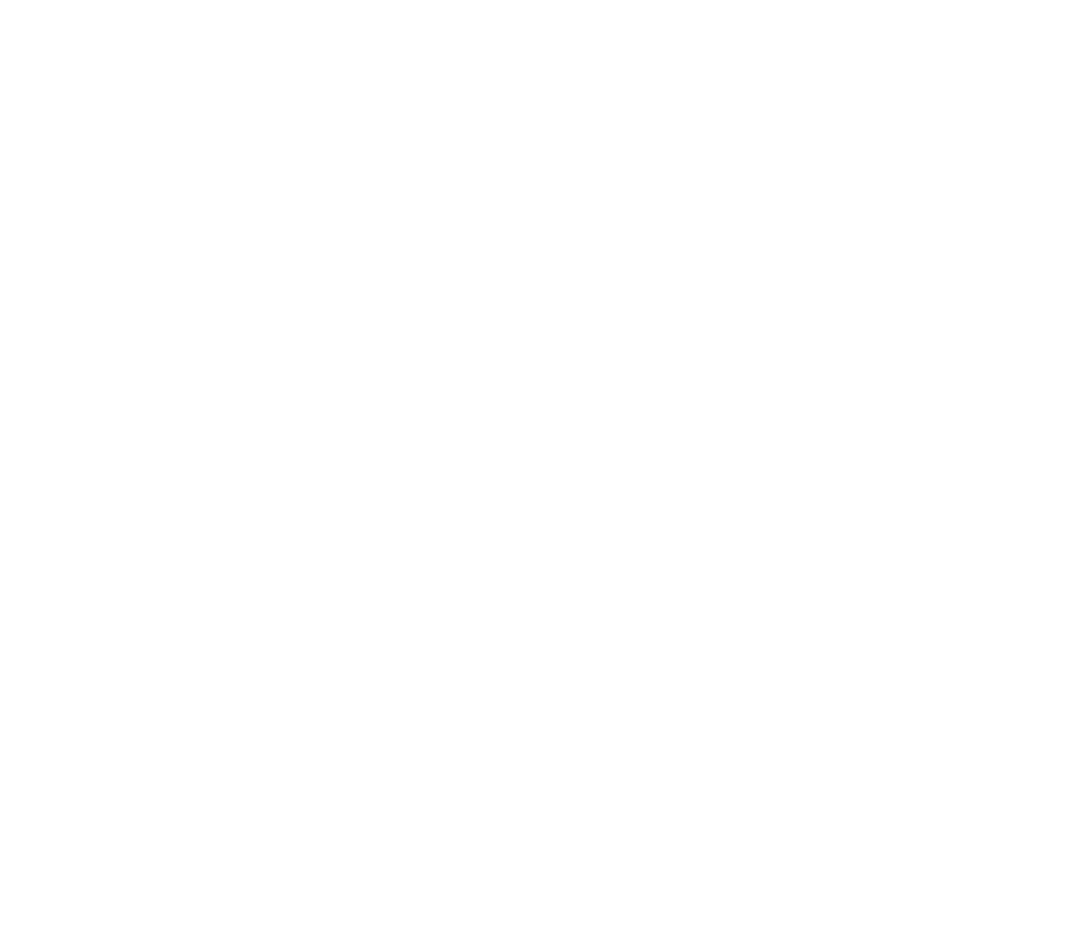
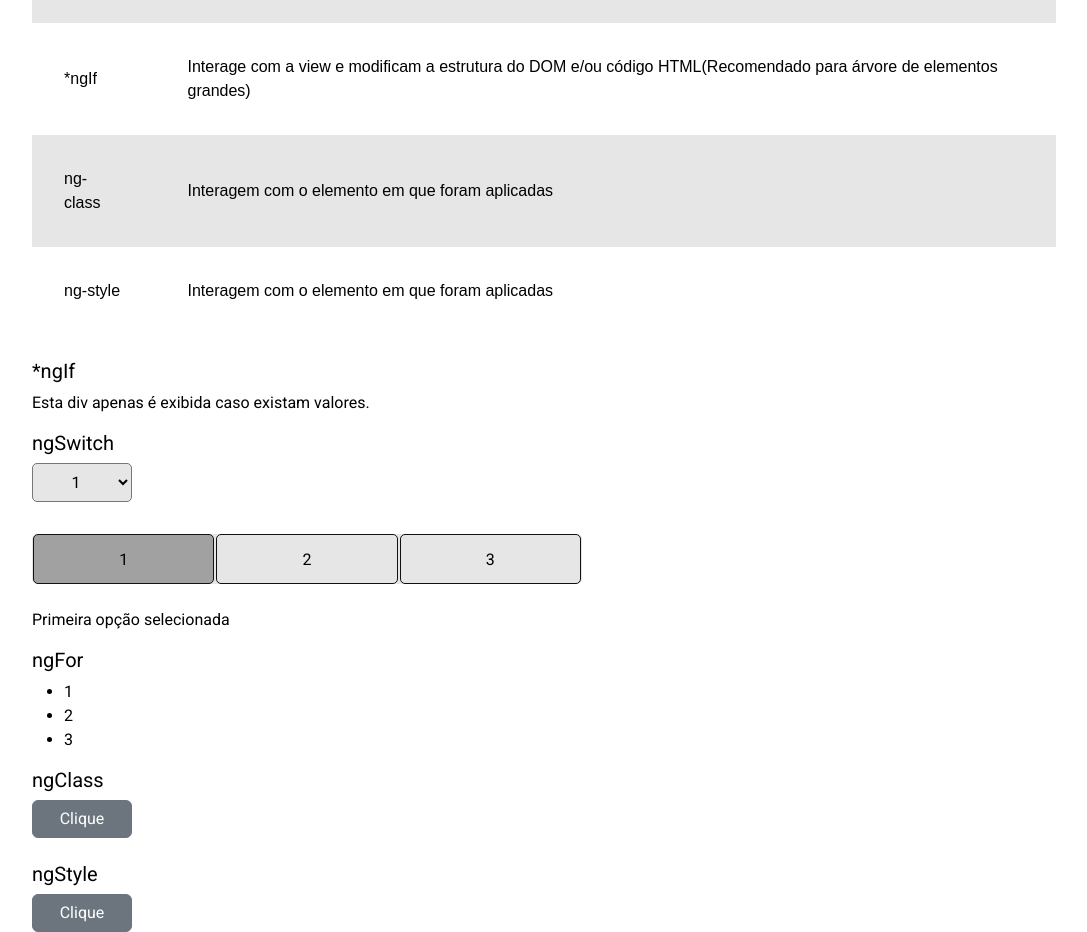
Before and after one commit to LFerreira0/workspace, an Angular app: page /diretivas in a window 1280 px wide. Before the commit this address led to /. Shown: the part 320-1252 px from the top of the page, without its empty margins (96-1183 px from the left). Before the commit the page ends 800 px from the top, so only its background shows below. Built offline with nearby package versions, Linux system fonts and the light colour scheme.

Commit message:
diretivas

```diff
--- a/src/app/app-routing.module.ts
+++ b/src/app/app-routing.module.ts
@@ -6,6 +6,8 @@
 import { ClassBindingComponent } from "./threads/class-binding/class-binding.component";
 import { ClassInputComponent } from "./threads/class-input/class-input.component";
 import { ClassLifeCycleComponent } from "./threads/class-life-cycle/class-life-cycle.component";
+import { ClassCliComponent } from "./threads/class-cli/class-cli.component";
+import { ClassDiretivasComponent } from "./threads/class-diretivas/class-diretivas.component";
 
 const APP_ROUTES: Routes = [
     {   path: '', component: SandBoxComponent   },
@@ -14,6 +16,8 @@
     {   path: 'binding', component: ClassBindingComponent},
     {   path: 'input', component: ClassInputComponent},
     {   path: 'life-cycle', component: ClassLifeCycleComponent},
+    {   path: 'cli', component: ClassCliComponent},
+    {   path: 'diretivas', component: ClassDiretivasComponent},
 
 ]
 
--- a/src/app/header/header.component.html
+++ b/src/app/header/header.component.html
@@ -1,3 +1,4 @@
+
 <header>
     <div class="container-header">
         <div class="brand">
@@ -20,6 +21,10 @@
                                 <a routerLink="/template" (click)="exibirMenu = false"><li>Templates</li></a>
                                 <a routerLink="/binding" (click)="exibirMenu = false"><li>Biding</li></a>
                                 <a routerLink="/life-cycle" (click)="exibirMenu = false"><li>Ciclo de vida</li></a>
+                                <a routerLink="/cli" (click)="exibirMenu = false"><li>Angular CLI</li></a>
+                            </ul>
+                            <ul>
+                                <a routerLink="/diretivas" (click)="exibirMenu = false"><li>Diretivas</li></a>
                             </ul>
                         </div>
                     </div>
--- a/src/app/header/header.component.scss
+++ b/src/app/header/header.component.scss
@@ -80,6 +80,7 @@
     font-size: 16px;
     background-color: var(--background-color);
     z-index: 300;
+    border-bottom: 1px solid #0000001e;
 
 
     .secondary-menu-content{
@@ -89,10 +90,12 @@
         align-items: center;
         height: 100%;
         .topics{
+            display: flex;
             ul{
                 display: block;
                 li{
                     padding: .7em;
+                    border-bottom: var(--border);
                 }
             }
         }
--- /dev/null
+++ b/src/app/threads/class-cli/class-cli.component.html
@@ -0,0 +1,43 @@
+<div class="container-cli">
+    <h1>Angular CLI</h1>
+
+    <table>
+        <tr>
+          <th>Comando</th>
+          <th>Função</th>
+        </tr>
+        <tr>
+          <td>ng new nome</td>
+          <td>Cria um novo projeto Angular</td>
+        </tr>
+        <tr>
+            <td>ng generate component</td>
+            <td>Criar um novo componente Angular</td>
+        </tr>
+        <tr>
+            <td>ng new projeto --style=(sass/less/stylus )</td>
+            <td>Cria um projeto, setando um pré-processador default/td>
+        </tr>
+        <tr>
+            <td>ng set defaults.styleExt scss/td>
+            <td>Seta um pré-processador em um projeto já criado/td>
+        </tr>
+        <tr>
+            <td>ng lint</td>
+            <td>Faz uma varredura para checar se seu código possui algum erro em potencial ou se segue os padrões e convenções da linguagem em uso</td>
+        </tr>
+        <tr>
+            <td>ng test</td>
+            <td>Executa os testes criados nos arquivos spec</td>
+        </tr>
+        <tr>
+            <td>ng e2e</td>
+            <td>Executa testes end to end</td>
+        </tr>
+        <tr>
+            <td>ng build</td>
+            <td>Compila o projeto e realiza as tarefás que ô tornam apto a rodar em um servidor.</td>
+        </tr>
+    </table>
+
+</div>
--- /dev/null
+++ b/src/app/threads/class-cli/class-cli.component.scss
@@ -0,0 +1,23 @@
+.container-cli{
+    width: 80%;
+    margin: 0 auto;
+    display: flex;
+    flex-direction: column;
+    flex-grow: 1;
+    font-family: 'Roboto', sans-serif;
+
+    table {
+        font-family: arial, sans-serif;
+        border-collapse: collapse;
+        width: 100%;
+    }
+
+    td, th {
+        text-align: left;
+        padding: 2em;
+      }
+
+    tr:nth-child(even) {
+        background-color: var(--background-color-hover);
+      }
+}
--- /dev/null
+++ b/src/app/threads/class-cli/class-cli.component.ts
@@ -0,0 +1,15 @@
+import { Component, OnInit } from '@angular/core';
+
+@Component({
+  selector: 'app-class-cli',
+  templateUrl: './class-cli.component.html',
+  styleUrls: ['./class-cli.component.scss']
+})
+export class ClassCliComponent implements OnInit {
+
+  constructor() { }
+
+  ngOnInit(): void {
+  }
+
+}
--- /dev/null
+++ b/src/app/threads/class-diretivas/class-diretivas.component.html
@@ -0,0 +1,72 @@
+<div class="container-diretivas">
+    <h1>Diretivas</h1>
+
+    <table>
+        <tr>
+          <th>Diretiva</th>
+          <th>Função</th>
+        </tr>
+        <tr>
+          <td>*ngFor</td>
+          <td>Interage com a view e modificam a estrutura do DOM e/ou código HTML</td>
+        </tr>
+        <tr>
+            <td>*ngIf</td>
+            <td>Interage com a view e modificam a estrutura do DOM e/ou código HTML(Recomendado para árvore de elementos grandes)</td>
+        </tr>
+        <tr>
+            <td>ng-class</td>
+            <td>Interagem com o elemento em que foram aplicadas</td>
+        </tr>
+        <tr>
+            <td>ng-style</td>
+            <td>Interagem com o elemento em que foram aplicadas</td>
+        </tr>
+    </table>
+    <br>
+    <h5>*ngIf</h5>
+    <div *ngIf="valores.length">
+        <p>Esta div apenas é exibida caso existam valores.</p>
+    </div>
+
+    <h5>ngSwitch</h5>
+
+    <select #valor name="valor" (change)="0">
+        <option value="1">1</option>
+        <option value="2">2</option>
+        <option value="3">3</option>
+      </select>
+
+    <div class="div-pai">
+        <div class="div-filho" [class.active]="valor.value == '1'">1</div>
+        <div class="div-filho" [class.active]="valor.value == '2'">2</div>
+        <div class="div-filho" [class.active]="valor.value == '3'">3</div>
+    </div>
+    <br>
+    <div class="output" [ngSwitch]="valor.value">
+        <p *ngSwitchCase="'1'">Primeira opção selecionada</p>
+        <p *ngSwitchCase="'2'">Segunda opção selecionada</p>
+        <p *ngSwitchCase="'3'">Terceira opção selecionada</p>
+        <p *ngSwitchDefault>Nenhuma opção selecionada</p>
+    </div>
+
+    <h5>ngFor</h5>
+
+    <ul>
+        <li *ngFor="let valor of valores">{{ valor }}</li>
+    </ul>
+
+    <h5>ngClass</h5>
+
+    <button class="btn" (click)="ativo = !ativo" [ngClass]="{
+        'btn-primary' : ativo,
+        'btn-secondary': !ativo
+    }">Clique</button>
+    <br>
+    <h5>ngStyle</h5>
+
+    <button class="btn btn-secondary" (click)="ativo = !ativo" [ngStyle]="{
+        'color': (ativo ? 'red' : 'white')
+    }">Clique</button>
+
+</div>
--- /dev/null
+++ b/src/app/threads/class-diretivas/class-diretivas.component.scss
@@ -0,0 +1,59 @@
+.active{
+  background-color: var(--background-reverse);
+}
+
+button{
+  width: 100px;
+}
+
+.container-diretivas{
+    width: 80%;
+    margin: 0 auto;
+    display: flex;
+    flex-direction: column;
+    flex-grow: 1;
+    font-family: 'Roboto', sans-serif;
+
+    table {
+        font-family: arial, sans-serif;
+        border-collapse: collapse;
+        width: 100%;
+    }
+
+    td, th {
+        text-align: left;
+        padding: 2em;
+      }
+
+    tr:nth-child(even) {
+        background-color: var(--background-color-hover);
+      }
+
+      select{
+        width: 100px;
+        margin-bottom: 2em;
+        border-radius: 5px;
+        background-color: var(--background-color-hover);
+        color: var(--font-color);
+        padding: .5em 0;
+        text-align: center;
+      }
+
+      .div-pai{
+        width: 550px;
+        height: 50px;
+        background-color: var(--background-color-hover);
+        border-radius: 5px;
+        display: flex;
+        justify-content: space-around;
+        cursor: pointer;
+        .div-filho{
+          height: 50px;
+          line-height: 50px;
+          border: var(--border-color-reverse);
+          width: 33%;
+          border-radius: 5px;
+          text-align: center;
+        }
+      }
+}
--- /dev/null
+++ b/src/app/threads/class-diretivas/class-diretivas.component.ts
@@ -0,0 +1,21 @@
+import { Component, OnInit } from '@angular/core';
+
+@Component({
+  selector: 'app-class-diretivas',
+  templateUrl: './class-diretivas.component.html',
+  styleUrls: ['./class-diretivas.component.scss']
+})
+export class ClassDiretivasComponent implements OnInit {
+
+  valores: number[] = [1,2,3];
+
+  opcao!: string;
+
+  ativo: boolean = false;
+
+  constructor() { }
+
+  ngOnInit(): void {
+  }
+
+}
--- a/src/app/threads/threads.module.ts
+++ b/src/app/threads/threads.module.ts
@@ -7,6 +7,8 @@
 import { ClassInputComponent } from './class-input/class-input.component';
 import { ClassOutputComponent } from './class-output/class-output.component';
 import { ClassLifeCycleComponent } from './class-life-cycle/class-life-cycle.component';
+import { ClassCliComponent } from './class-cli/class-cli.component';
+import { ClassDiretivasComponent } from './class-diretivas/class-diretivas.component';
 
 
 
@@ -17,7 +19,9 @@
     ClassBindingComponent,
     ClassInputComponent,
     ClassOutputComponent,
-    ClassLifeCycleComponent
+    ClassLifeCycleComponent,
+    ClassCliComponent,
+    ClassDiretivasComponent
   ],
   imports: [
     CommonModule,
--- a/src/styles/_variables.scss
+++ b/src/styles/_variables.scss
@@ -4,6 +4,8 @@
     --background-container: rgb(243, 243, 243);
     --border: 1px solid lightgray;
     --background-color-hover: #E6E6E6;
+    --border-color-reverse: 1px solid #111111;
+    --background-reverse: #a1a1a1;
 }
 
 .white {
@@ -14,6 +16,8 @@
     --background-color: #1E1E1E;
     --font-color: white;
     --background-container: #121212;
-    --border: 1px solid #1a1a1a;
+    --border: 1px solid #111111;
     --background-color-hover: #111111;
+    --border-color-reverse: 1px solid lightgray;
+    --background-reverse: #3a3a3a;
 }
```
Also changed, not shown: 2 other files (tests, documents, lock files or other folders).
